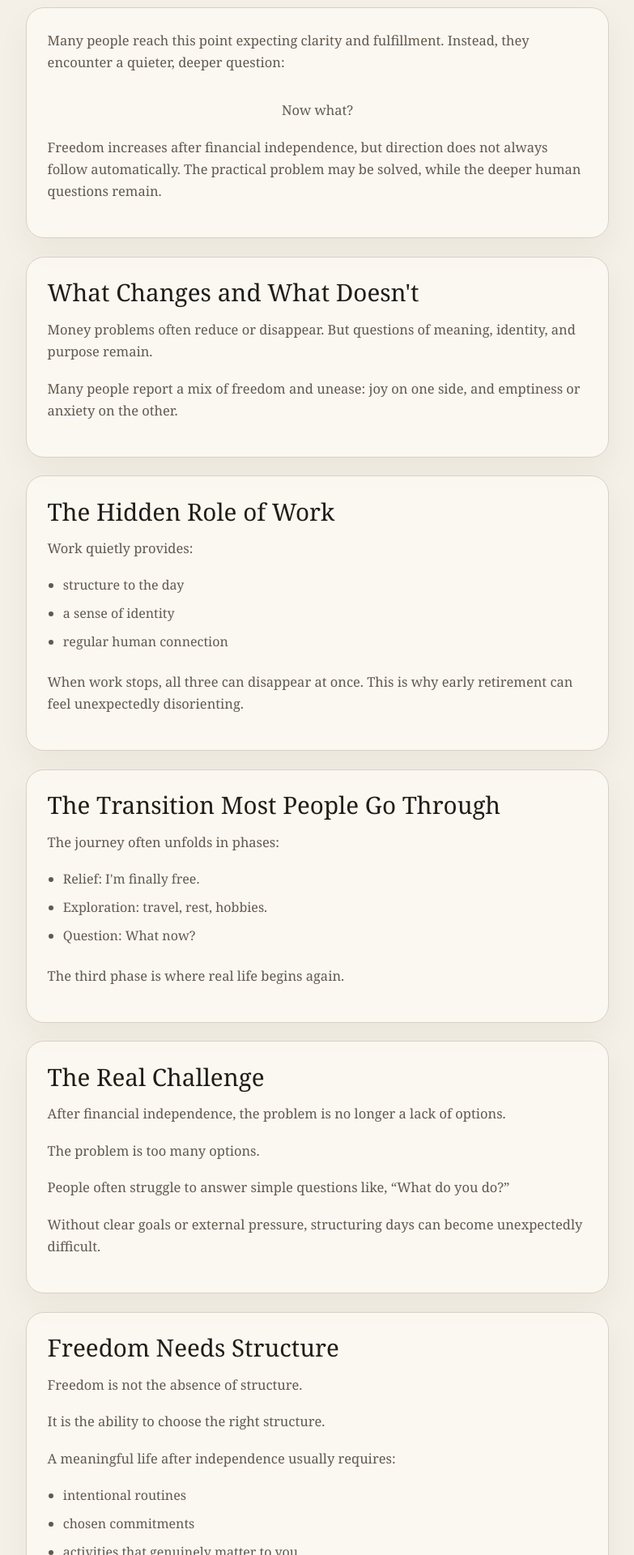
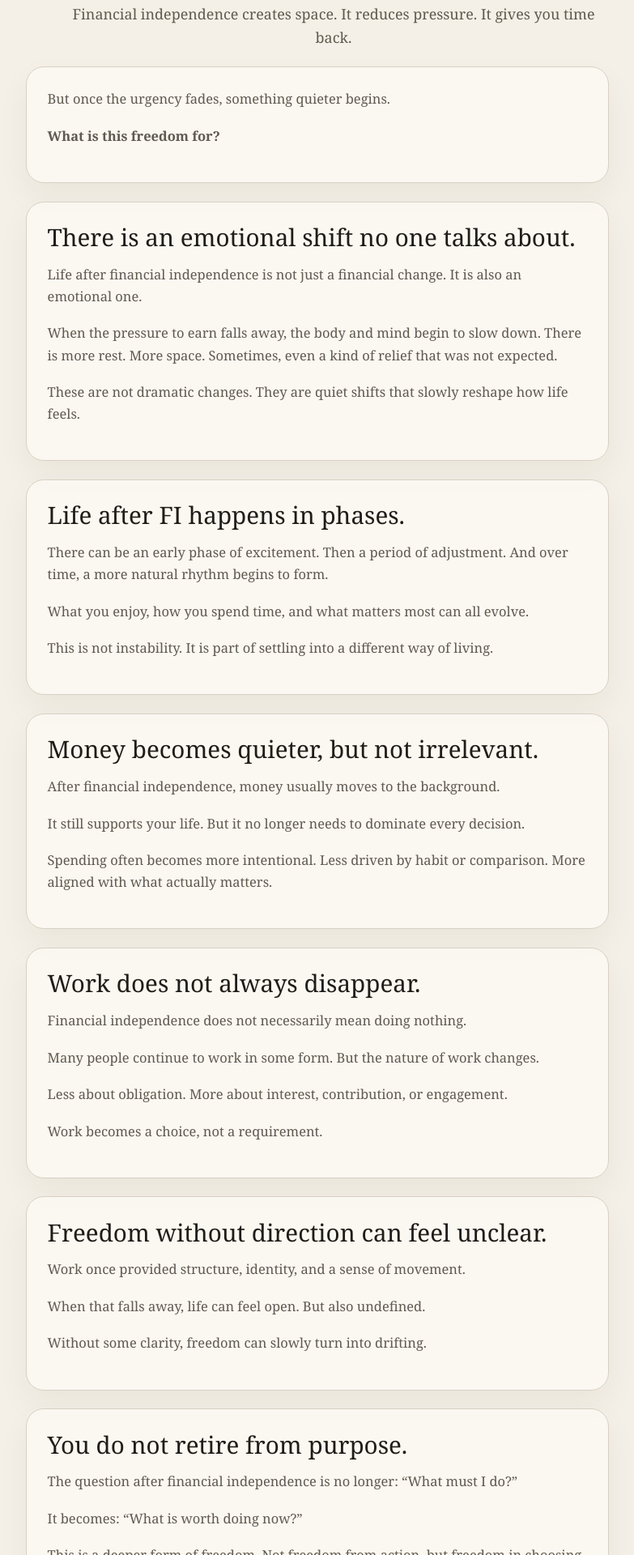
Before and after one commit to naveenniverthy/after-enough, a Next.js app: page /life-after-financial-independence in a window 1280 px wide. Shown: the part 460-2380 px from the top of the page at 81% size, without its empty margins (228-1011 px from the left). Built offline with nearby package versions, Linux system fonts and the light colour scheme.

Commit message:
life after FI

```diff
--- a/app/globals.css
+++ b/app/globals.css
@@ -309,6 +309,11 @@ ol {
   border: 1px solid var(--border);
   border-radius: var(--radius);
   box-shadow: var(--shadow);
+}
+
+.callout {
+  background: linear-gradient(180deg, rgba(236, 228, 215, 0.92), rgba(251, 248, 242, 0.98));
+  border-color: var(--border-strong);
 }
 
 .panel h2 {
--- a/app/life-after-financial-independence/page.jsx
+++ b/app/life-after-financial-independence/page.jsx
@@ -3,171 +3,175 @@ import PageIntro from "../../components/PageIntro";
 export const metadata = {
   title: "Life After Financial Independence | After Enough",
   description:
-    "What actually happens after financial independence. The psychological and practical realities of life after early retirement.",
+    "Financial independence removes pressure. But what comes after? A reflection on freedom, identity, structure, and living after enough.",
 };
 
 export default function LifeAfterFinancialIndependencePage() {
   return (
     <div className="container">
       <PageIntro
-        eyebrow="After Financial Independence"
-        title="Life After Financial Independence"
-        intro="Financial independence removes the pressure to earn. It does not automatically answer what to do with your life."
+        eyebrow="Life After FI"
+        title="Financial freedom changes your life. It does not complete it."
+        intro="Financial independence creates space. It reduces pressure. It gives you time back."
       />
 
       <div className="stack">
         <section className="panel prose">
           <p>
-            Many people reach this point expecting clarity and fulfillment.
-            Instead, they encounter a quieter, deeper question:
+            But once the urgency fades, something quieter begins.
           </p>
 
-          <p className="closing-line">Now what?</p>
-
           <p>
-            Freedom increases after financial independence, but direction does
-            not always follow automatically. The practical problem may be
-            solved, while the deeper human questions remain.
+            <strong>What is this freedom for?</strong>
           </p>
         </section>
 
         <section className="panel prose">
-          <h2>What Changes and What Doesn&apos;t</h2>
+          <h2>There is an emotional shift no one talks about.</h2>
 
           <p>
-            Money problems often reduce or disappear. But questions of meaning,
-            identity, and purpose remain.
+            Life after financial independence is not just a financial change.
+            It is also an emotional one.
           </p>
 
           <p>
-            Many people report a mix of freedom and unease: joy on one side,
-            and emptiness or anxiety on the other.
+            When the pressure to earn falls away, the body and mind begin to
+            slow down. There is more rest. More space. Sometimes, even a kind
+            of relief that was not expected.
+          </p>
+
+          <p>
+            These are not dramatic changes. They are quiet shifts that slowly
+            reshape how life feels.
           </p>
         </section>
 
         <section className="panel prose">
-          <h2>The Hidden Role of Work</h2>
-
-          <p>Work quietly provides:</p>
-
-          <ul>
-            <li>structure to the day</li>
-            <li>a sense of identity</li>
-            <li>regular human connection</li>
-          </ul>
+          <h2>Life after FI happens in phases.</h2>
 
           <p>
-            When work stops, all three can disappear at once. This is why
-            early retirement can feel unexpectedly disorienting.
+            There can be an early phase of excitement. Then a period of
+            adjustment. And over time, a more natural rhythm begins to form.
+          </p>
+
+          <p>
+            What you enjoy, how you spend time, and what matters most can all
+            evolve.
+          </p>
+
+          <p>
+            This is not instability. It is part of settling into a different
+            way of living.
           </p>
         </section>
 
         <section className="panel prose">
-          <h2>The Transition Most People Go Through</h2>
-
-          <p>The journey often unfolds in phases:</p>
-
-          <ul>
-            <li>Relief: I&apos;m finally free.</li>
-            <li>Exploration: travel, rest, hobbies.</li>
-            <li>Question: What now?</li>
-          </ul>
-
-          <p>The third phase is where real life begins again.</p>
-        </section>
-
-        <section className="panel prose">
-          <h2>The Real Challenge</h2>
+          <h2>Money becomes quieter, but not irrelevant.</h2>
 
           <p>
-            After financial independence, the problem is no longer a lack of
-            options.
-          </p>
-
-          <p>The problem is too many options.</p>
-
-          <p>
-            People often struggle to answer simple questions like,
-            &ldquo;What do you do?&rdquo;
+            After financial independence, money usually moves to the
+            background.
           </p>
 
           <p>
-            Without clear goals or external pressure, structuring days can
-            become unexpectedly difficult.
+            It still supports your life. But it no longer needs to dominate
+            every decision.
+          </p>
+
+          <p>
+            Spending often becomes more intentional. Less driven by habit or
+            comparison. More aligned with what actually matters.
           </p>
         </section>
 
         <section className="panel prose">
-          <h2>Freedom Needs Structure</h2>
+          <h2>Work does not always disappear.</h2>
 
-          <p>Freedom is not the absence of structure.</p>
+          <p>
+            Financial independence does not necessarily mean doing nothing.
+          </p>
 
-          <p>It is the ability to choose the right structure.</p>
+          <p>
+            Many people continue to work in some form. But the nature of work
+            changes.
+          </p>
 
-          <p>A meaningful life after independence usually requires:</p>
+          <p>
+            Less about obligation. More about interest, contribution, or
+            engagement.
+          </p>
 
-          <ul>
-            <li>intentional routines</li>
-            <li>chosen commitments</li>
-            <li>activities that genuinely matter to you</li>
-          </ul>
+          <p>Work becomes a choice, not a requirement.</p>
         </section>
 
         <section className="panel prose">
-          <h2>Purpose Does Not Appear Automatically</h2>
+          <h2>Freedom without direction can feel unclear.</h2>
 
-          <p>
-            Purpose does not arrive just because money is no longer a concern.
-          </p>
+          <p>Work once provided structure, identity, and a sense of movement.</p>
 
-          <p>It has to be built consciously through:</p>
+          <p>When that falls away, life can feel open. But also undefined.</p>
 
-          <ul>
-            <li>reflection</li>
-            <li>learning</li>
-            <li>contribution</li>
-            <li>inner clarity</li>
-          </ul>
+          <p>Without some clarity, freedom can slowly turn into drifting.</p>
         </section>
 
         <section className="panel prose">
-          <h2>A Better Way to Transition</h2>
+          <h2>You do not retire from purpose.</h2>
 
           <p>
-            Instead of stopping everything at once, a gradual shift is often
-            more natural:
+            The question after financial independence is no longer:
+            &ldquo;What must I do?&rdquo;
           </p>
 
-          <ul>
-            <li>reduce the intensity of work</li>
-            <li>change the kind of work you do</li>
-            <li>increase time for reflection</li>
-          </ul>
+          <p>
+            It becomes:
+            &ldquo;What is worth doing now?&rdquo;
+          </p>
 
           <p>
-            This allows identity and direction to evolve instead of collapsing
-            suddenly.
+            This is a deeper form of freedom. Not freedom from action, but
+            freedom in choosing action.
           </p>
         </section>
 
         <section className="panel prose">
-          <h2>What This Phase Really Is</h2>
+          <h2>There is no perfect life after FI.</h2>
 
-          <p>Reaching financial independence feels like an end.</p>
+          <p>
+            Life after financial independence is not something you get right
+            once.
+          </p>
 
-          <p>In reality, it is a beginning.</p>
+          <p>It keeps adjusting.</p>
 
-          <p>A shift from:</p>
+          <p>
+            What works in one phase may change in another. And that is not a
+            problem. It is part of the process.
+          </p>
+        </section>
 
-          <ul>
-            <li>earning to living</li>
-            <li>achieving to understanding</li>
-            <li>external success to inner clarity</li>
-          </ul>
+        <section className="panel prose">
+          <h2>After enough, a different journey begins.</h2>
 
-          <p>This phase is not a problem to solve.</p>
+          <p>Earning enough is a milestone.</p>
 
-          <p>It is an invitation.</p>
+          <p>But the deeper work begins after that.</p>
+
+          <p>
+            How to live with clarity. How to use time well. How to build a
+            life that is not centered only on earning.
+          </p>
+
+          <p>
+            Financial independence changes your situation. It also invites a
+            more conscious way of living.
+          </p>
+        </section>
+
+        <section className="panel callout prose">
+          <p>
+            <strong>Start here:</strong> Financial independence gives you
+            space. What you do with that space is the real question.
+          </p>
         </section>
       </div>
     </div>
```
